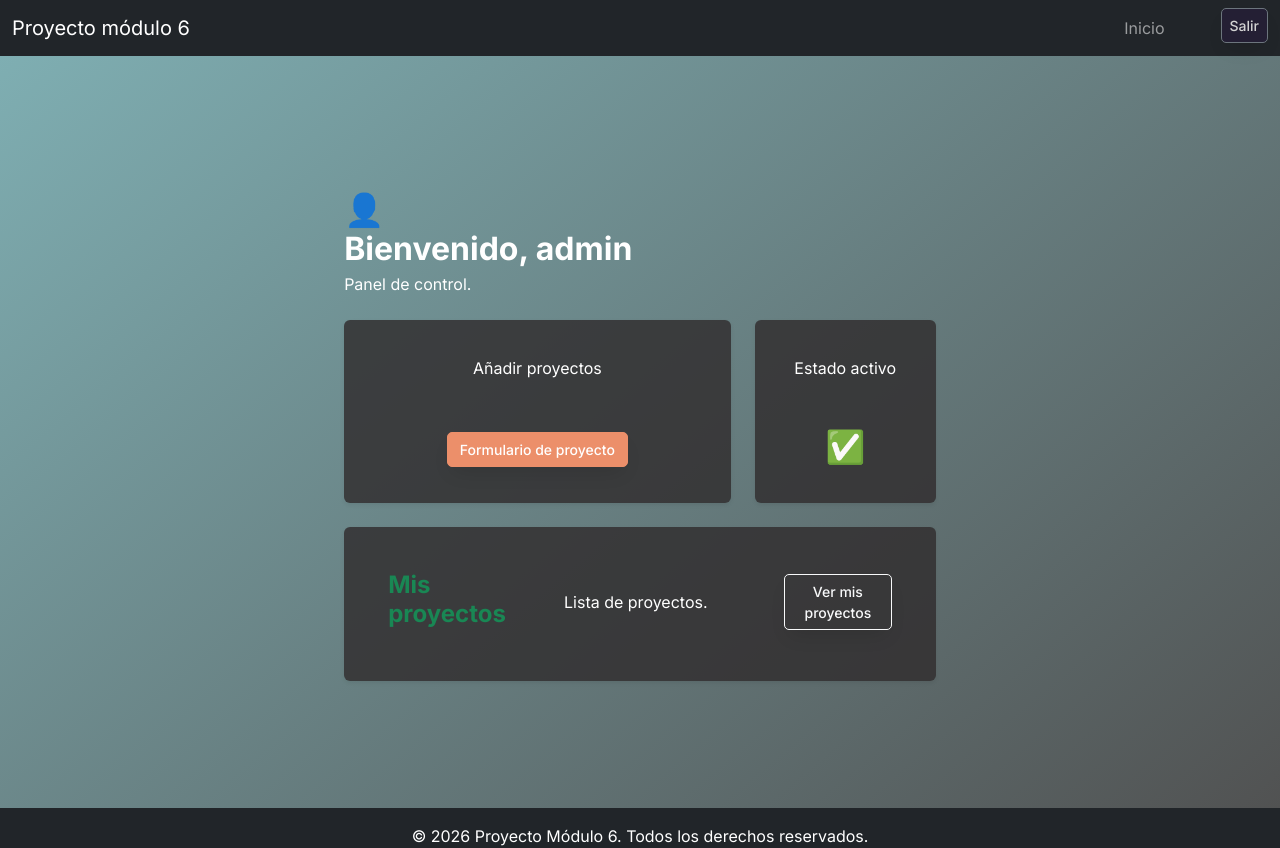
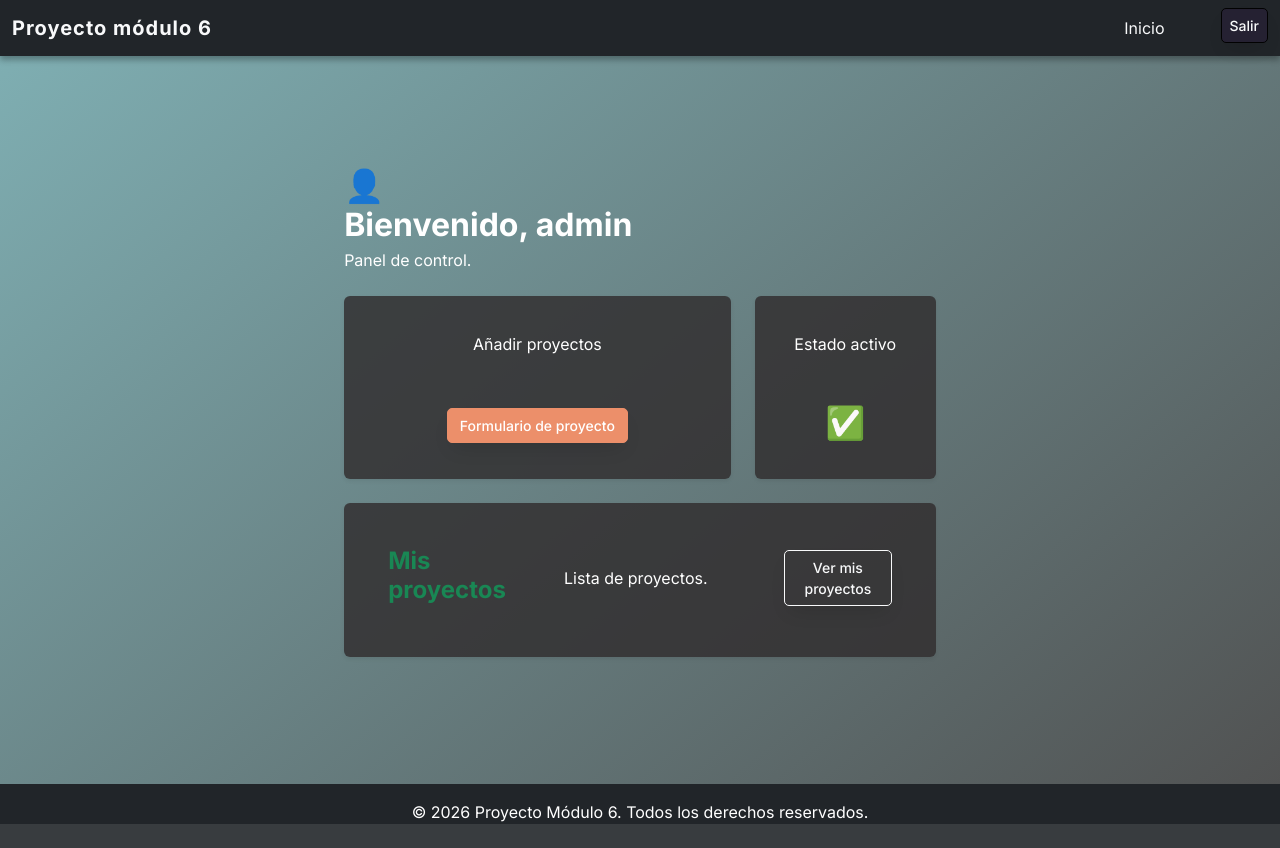
Before and after one commit to joseGallardocollab/proyecto_modulo_6, a Django app: page / in a window 1280 px wide. After the commit the page ends 824 px from the top, so only its background shows below. Run offline with Django 5.2, Linux system fonts and the light colour scheme; a user stored in the database is signed in.

Commit message:
Arreglos pequenos de diseno

```diff
--- a/core/static/core/css/style.css
+++ b/core/static/core/css/style.css
@@ -44,6 +44,28 @@ main{
   color: black !important;
 }
 
+.navbar {
+    background-color: #212529;
+    box-shadow: 0 4px 6px rgba(0,0,0,0.3);
+}
+
+.navbar-brand {
+    font-weight: bold;
+    color: #f8f9fa !important;
+    letter-spacing: 1px;
+}
+
+.navbar-nav .nav-link {
+    color: #f8f9fa !important;
+    margin-left: 1rem;
+    transition: color 0.3s ease, transform 0.2s ease;
+}
+
+.navbar-nav .nav-link:hover {
+    color: #b39823 !important;
+    transform: scale(1.05);
+}
+
 .card {
   min-height: 120px;
   display: flex;
@@ -164,17 +131,15 @@ footer{
   font-weight: bold;
 }
 
-/*botones*/
-
 .btn-link-gray {
   display: inline-block;
   padding: 1px 6px;
   font-size: 12px;
   color: #d3d3d3;
   text-decoration: none;
-  border: 1px solid #6c757d;
+  border: 1px solid #020202;
   border-radius: 4px;
-  background-color: #28184270;
+  background-color: #2a1d3f70;
   transition: all 0.3s ease;
   cursor: pointer;
 }
--- a/core/templates/core/base.html
+++ b/core/templates/core/base.html
@@ -8,7 +8,7 @@
     <link rel="stylesheet" href="{% static 'core/css/style.css' %}">
 </head>
     <body>
-        <header class="mb-4">
+        <header>
             <nav class="navbar navbar-expand-lg navbar-dark bg-dark mb-4">
                 <div class="container-fluid">
                     <a class="navbar-brand" href="#">Proyecto módulo 6</a>
--- a/core/templates/core/dashboard.html
+++ b/core/templates/core/dashboard.html
@@ -9,7 +9,7 @@
         <!-- Contenido de navegación -->
         <main class="col-md-9 col-lg-10">
 
-            <div class="px-3 px-md-4 text-white">
+            <div class="px-md-1 text-white">
 
                 <!-- Encabezado y panel de control -->
                 <div class="d-flex justify-content-between align-items-center mb-4">
--- a/core/templates/core/tarea_list.html
+++ b/core/templates/core/tarea_list.html
@@ -36,7 +36,7 @@
         </tr>
         {% empty %}
         <tr>
-            <td colspan="4" class="text-center text-muted">No hay tareas registradas.</td>
+            <td colspan="6" class="text-center text-muted">No hay tareas registradas.</td>
         </tr>
         {% endfor %}
     </tbody>
```
Also changed, not shown: other parts of core/static/core/css/style.css (+0 -55 lines), db.sqlite3.
